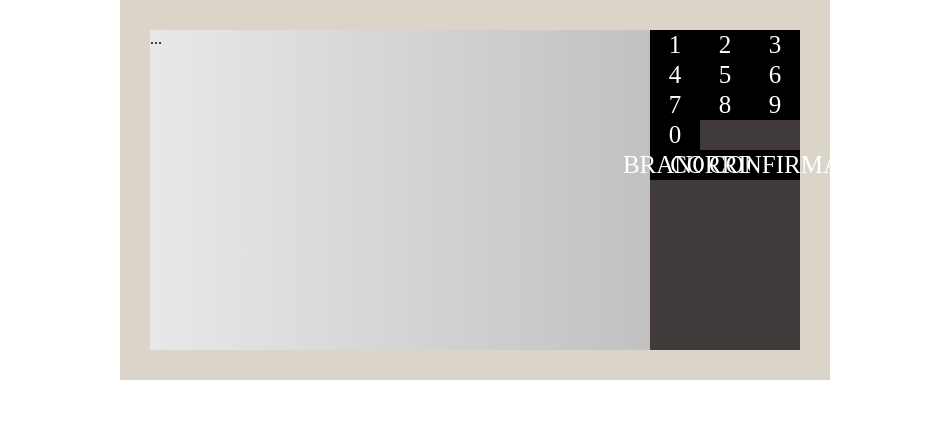
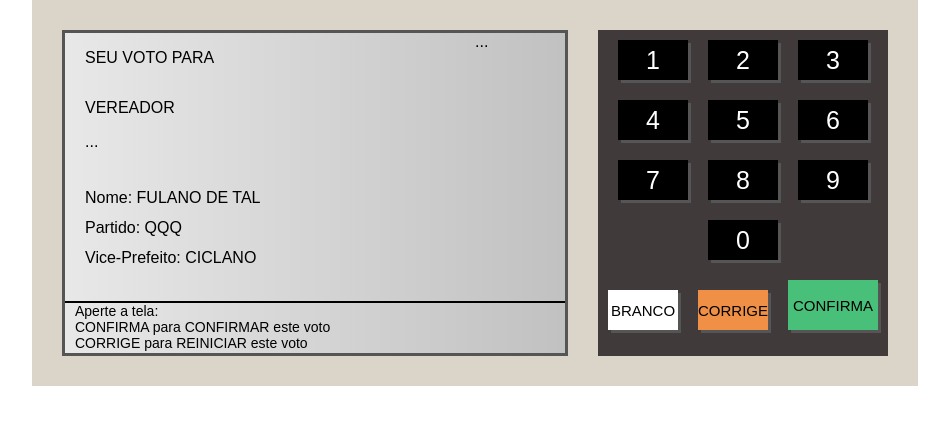
Before and after one commit to Mariamacedo-prog/UrnaEletronica-js, a plain HTML site: page index.html in a window 1280 px wide. Shown: the whole page, without its empty margins (165-1114 px from the left). Drawn offline with Linux system fonts and the light colour scheme.

Commit message:
atualização da tela

```diff
--- a/index.html
+++ b/index.html
@@ -9,7 +9,35 @@
   </head>
   <body>
     <div class="urna">
-      <div class="tela">...</div>
+      <div class="tela">
+          <div class="d-1">
+            <div class="d-1-left">
+                <div class="d-1-1">
+                    <span>SEU VOTO PARA</span>
+                </div>
+                <div class="d-1-2">
+                    <span>VEREADOR</span>
+                </div>
+                <div class="d-1-3">
+                    ...
+                </div>
+                <div class="d-1-4">
+                    Nome: FULANO DE TAL <br>
+                    Partido: QQQ <br>
+                    Vice-Prefeito: CICLANO <br>
+                </div>
+            </div>
+            <div class="d-1-right">
+                ...
+            </div>
+          </div>
+          <div class="d-2">
+              Aperte a tela:</br>
+              CONFIRMA para CONFIRMAR este voto </br>
+              CORRIGE para REINICIAR este voto </br>
+
+          </div>
+      </div>
       <div class="teclado">
         <div class="teclado--linha">
           <div class="teclado--botao">1</div>
@@ -30,9 +58,9 @@
           <div class="teclado--botao">0</div>
         </div>
         <div class="teclado--linha">
-          <div class="teclado--botao">BRANCO</div>
-          <div class="teclado--botao">CORRIGE</div>
-          <div class="teclado--botao">CONFIRMA</div>
+          <div class="teclado--botao branco">BRANCO</div>
+          <div class="teclado--botao corrige">CORRIGE</div>
+          <div class="teclado--botao confirma">CONFIRMA</div>
         </div>
       </div>
     </div>
--- a/style.css
+++ b/style.css
@@ -3,6 +3,7 @@ body {
   display: flex;
   justify-content: center;
   align-items: center;
+  font-family: Arial, Helvetica, sans-serif;
 }
 
 .urna {
@@ -15,22 +16,87 @@ body {
   width: 500px;
   height: 320px;
   background: linear-gradient(to right, #e8e8e8, #c1c1c1);
+  border: 3px solid #555;
+  display: flex;
+  flex-direction: column;
 }
 
 .teclado {
+  margin-left: 30px;
   background-color: #403a3a;
 }
 
 .teclado--linha {
   display: flex;
+  justify-content: center;
+  align-items: flex-end;
 }
 .teclado--botao {
   display: flex;
   justify-content: center;
   align-items: center;
-  width: 50px;
-  height: 30px;
+  width: 70px;
+  height: 40px;
   background-color: #000;
   color: #fff;
   font-size: 25px;
+  margin: 10px;
+  cursor: pointer;
+  box-shadow: 3px 3px 0px #555;
 }
+
+.branco {
+  background-color: #fff;
+  font-size: 15px;
+  color: #000;
+}
+.corrige {
+  background-color: #f09046;
+  font-size: 15px;
+  color: #000;
+}
+.confirma {
+  background-color: #48c079;
+  font-size: 15px;
+  color: #000;
+  width: 90px;
+  height: 50px;
+}
+
+.d-1 {
+  flex: 1;
+  display: flex;
+}
+.d-1-left {
+  flex: 1;
+  display: flex;
+  flex-direction: column;
+  padding-left: 20px;
+}
+.d-1-1 {
+  height: 50px;
+  display: flex;
+  align-items: center;
+}
+.d-1-2 {
+  height: 50px;
+  display: flex;
+  align-items: center;
+}
+.d-1-3 {
+  height: 50px;
+}
+.d-1-4 {
+  flex: 1;
+  line-height: 30px;
+}
+.d-1-right {
+  width: 90px;
+}
+
+.d-2 {
+  height: 50px;
+  font-size: 14px;
+  border-top: 2px solid #000;
+  padding-left: 10px;
+}
```
